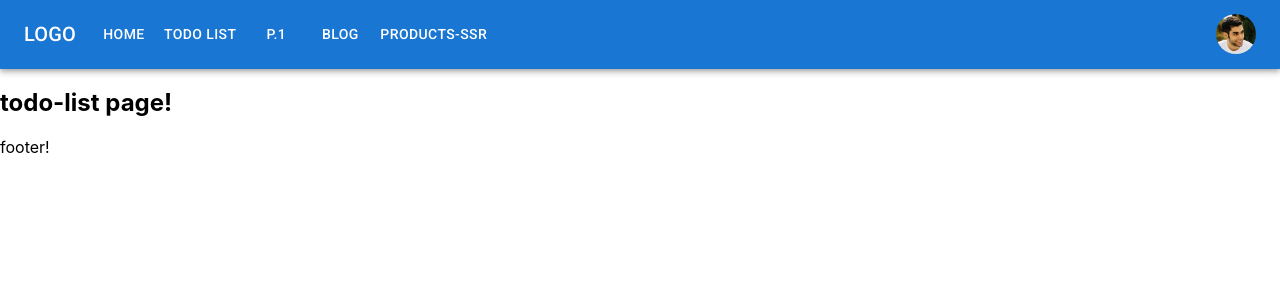
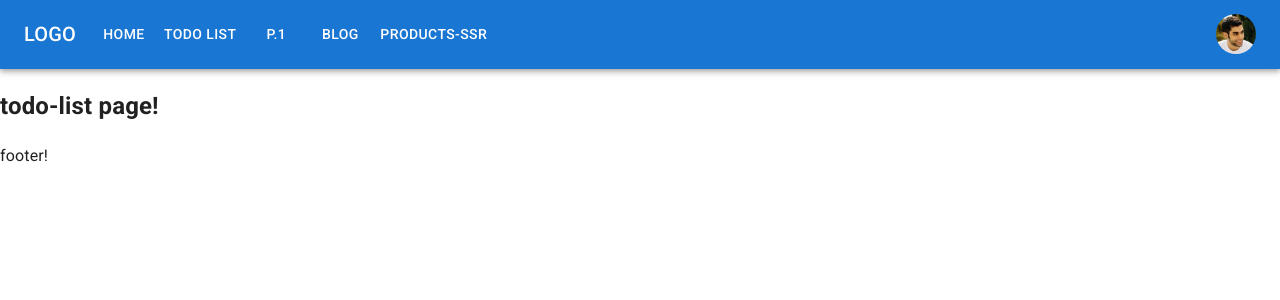
Before and after one commit to payamspot/nextjs-ts-test-app, a Next.js app: page /todo-list in a window 1280 px wide. Shown: the top 300 px of the page. Built offline with nearby package versions, Linux system fonts and the light colour scheme.

Commit message:
added viewport meta to layout head & cssbaseline to _app

```diff
--- a/components/layout.tsx
+++ b/components/layout.tsx
@@ -13,6 +13,10 @@
       <Head>
         <title>Next.js TS Test App</title>
         <meta name="description" content="A Test Next.js App by PayamRWD!" />
+        <meta
+          name="viewport"
+          content="width=device-width, initial-scale=1, maximum-scale=1, user-scalable=0"
+        />
         <link rel="icon" href="/favicon.ico" />
       </Head>
 
--- a/pages/_app.tsx
+++ b/pages/_app.tsx
@@ -4,9 +4,15 @@
 import '@fontsource/roboto/400.css';
 import '@fontsource/roboto/500.css';
 import '@fontsource/roboto/700.css';
+import CssBaseline from '@mui/material/CssBaseline';
 
 function MyApp({ Component, pageProps }: AppProps) {
-  return <Component {...pageProps} />;
+  return (
+    <>
+      <CssBaseline />
+      <Component {...pageProps} />
+    </>
+  );
 }
 
 export default MyApp;
```
